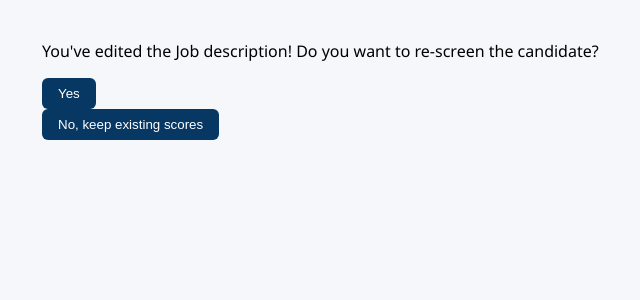
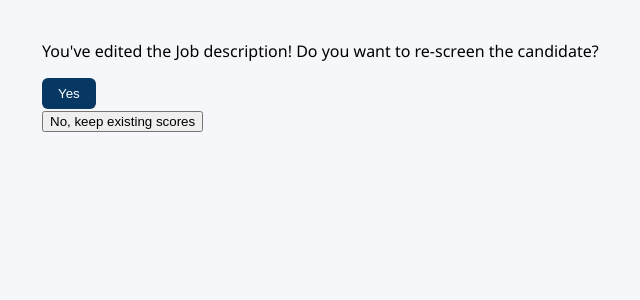
Before and after one commit to stephanetchatchum/Resume-Screener, a Django app: template screener/templates/screener/edit_confirm.html in a window 1280 px wide. Shown: the part 74-374 px from the top of the page, without its empty margins (98-738 px from the left). Run offline with Django 5.2, Linux system fonts and the light colour scheme; the template is opened without the code that fills it, so the values that code supplies are empty.

```diff
--- a/screener/templates/screener/edit_confirm.html
+++ b/screener/templates/screener/edit_confirm.html
@@ -10,6 +10,6 @@
 </form>
 
 <form method="get" action="/job/{{ job.id }}/" style="display: inline;">
-    <button type="submit" class="btn">No, keep existing scores</button>
+    <button type="submit">No, keep existing scores</button>
 </form>
 {% endblock %}
--- a/screener/views.py
+++ b/screener/views.py
@@ -185,7 +185,6 @@ def edit_job(request, job_id):
         job.title = request.POST['title']
         job.description = request.POST['description']
         job.save()
-        messages.success(request, 'Job Edited successfully.')
         return redirect('edit_confirm', job_id=job_id)
     return render(request, 'screener/create_job.html', {'job': job})
 
```
